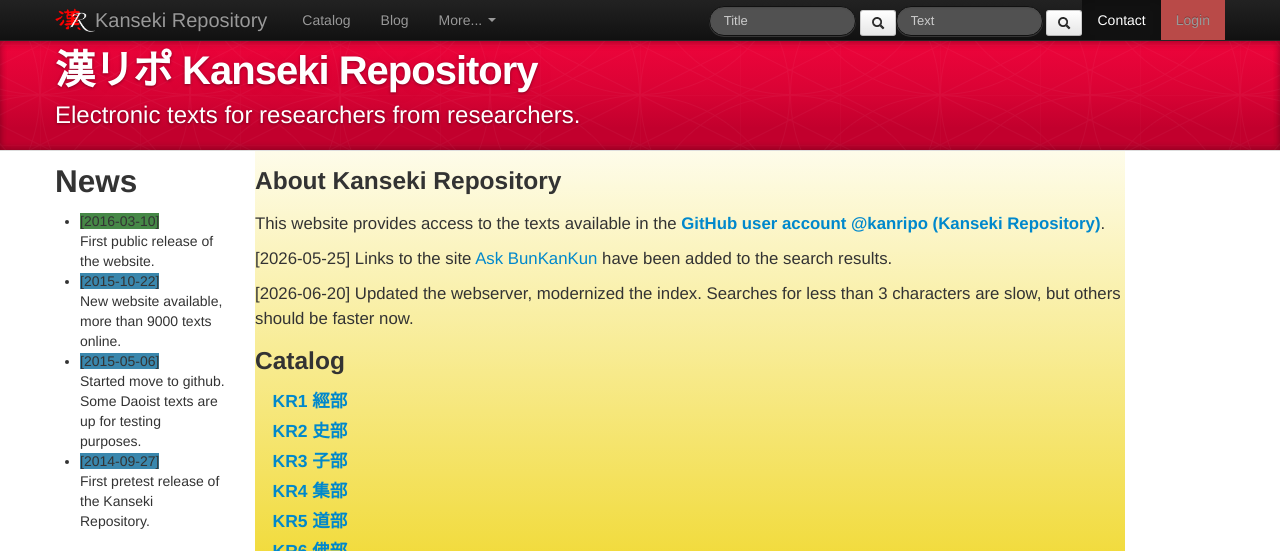
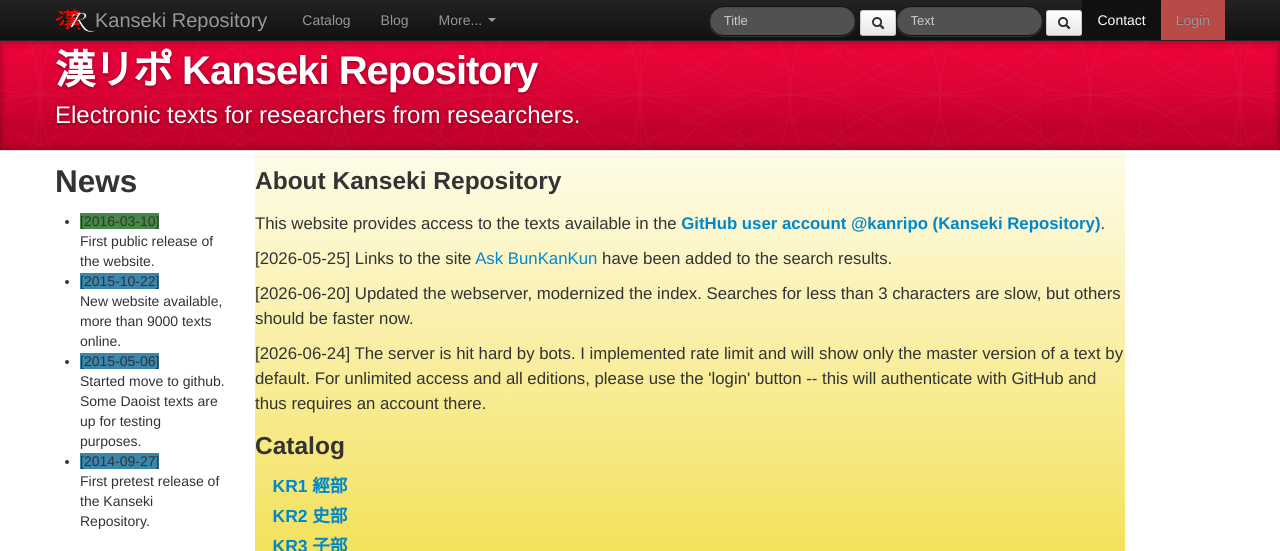
Before and after one commit to mandoku/mdweb, a Flask app: template app/templates/index.html in a window 1280 px wide. Shown: the top 551 px of the page. Run offline with Flask 3, Linux system fonts and the light colour scheme; the template is opened without the code that fills it, so the values that code supplies are empty; some libraries are stand-ins or nearby versions; grey boxes are pictures that could not be loaded.

Commit message:
Added news line to index.html.

```diff
--- a/app/templates/index.html
+++ b/app/templates/index.html
@@ -38,6 +38,7 @@
     </p>
     <p>[2026-05-25] Links to the site <a href="https://ask.bunkankun.org" target="bunkankun">Ask BunKanKun</a> have been added to the search results.</p>
     <p>[2026-06-20] Updated the webserver, modernized the index. Searches for less than 3 characters are slow, but others should be faster now. </p>
+    <p>[2026-06-24] The server is hit hard by bots.  I implemented rate limit and will show only the master version of a text by default.  For unlimited access and all editions, please use the 'login' button -- this will authenticate with GitHub and thus requires an account there. </p>
     <h3>Catalog</h3>
     {% endif %}
     <h4>　<a href="{{url_for('main.catalog', coll='KR1')}}">KR1 	經部</a></h4>
```
